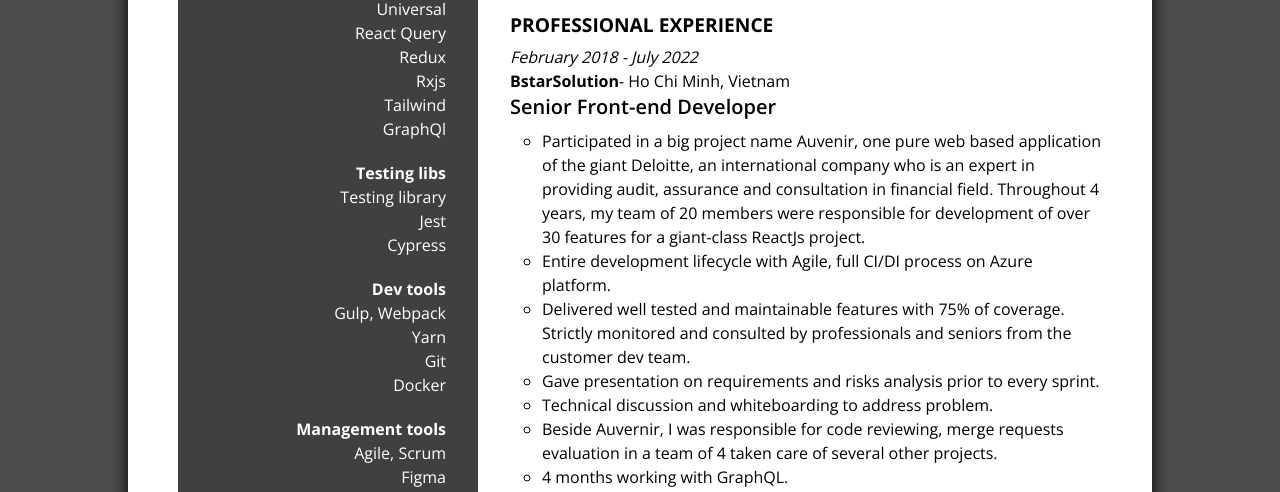
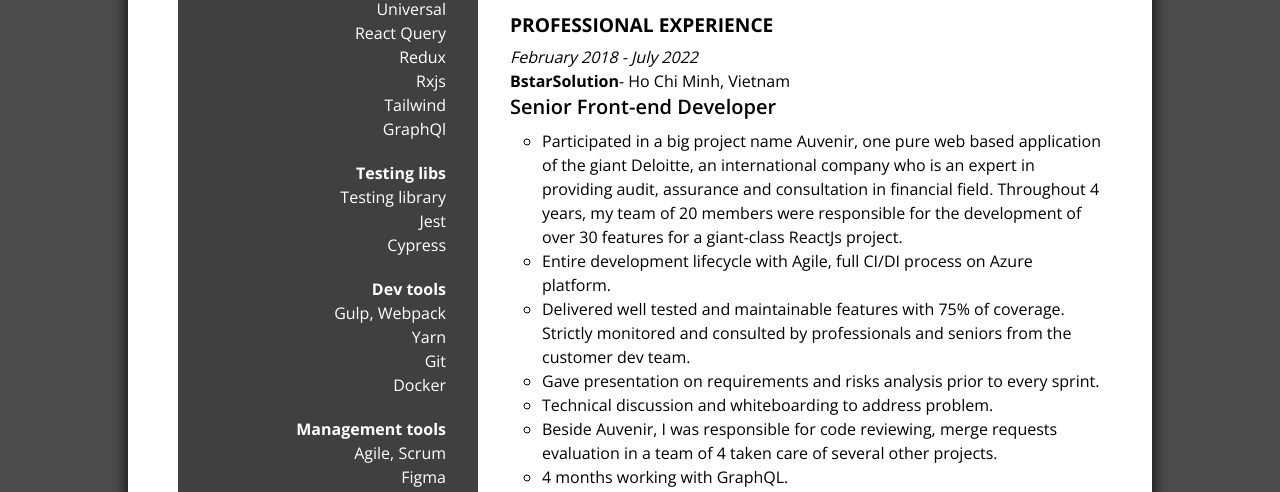
Before and after one commit to ethanpham1811/cv, a website: page index.html in a window 1280 px wide. Shown: the part 901-1393 px from the top of the page. Drawn offline with nearby package versions, Linux system fonts and the light colour scheme.

Commit message:
update texts

```diff
--- a/index.html
+++ b/index.html
@@ -271,7 +271,7 @@
             <li>
               Participated in a big project name Auvenir, one pure web based application of the giant Deloitte, an international company who is an
               expert in providing audit, assurance and consultation in financial field. Throughout 4 years, my team of 20 members were responsible for
-              development of over 30 features for a giant-class ReactJs project.
+              the development of over 30 features for a giant-class ReactJs project.
             </li>
             <li>Entire development lifecycle with Agile, full CI/DI process on Azure platform.</li>
             <li>
@@ -281,7 +281,7 @@
             <li>Gave presentation on requirements and risks analysis prior to every sprint.</li>
             <li>Technical discussion and whiteboarding to address problem.</li>
             <li>
-              Beside Auvernir, I was responsible for code reviewing, merge requests evaluation in a team of 4 taken care of several other projects.
+              Beside Auvenir, I was responsible for code reviewing, merge requests evaluation in a team of 4 taken care of several other projects.
             </li>
             <li>4 months working with GraphQL.</li>
           </ul>
```
